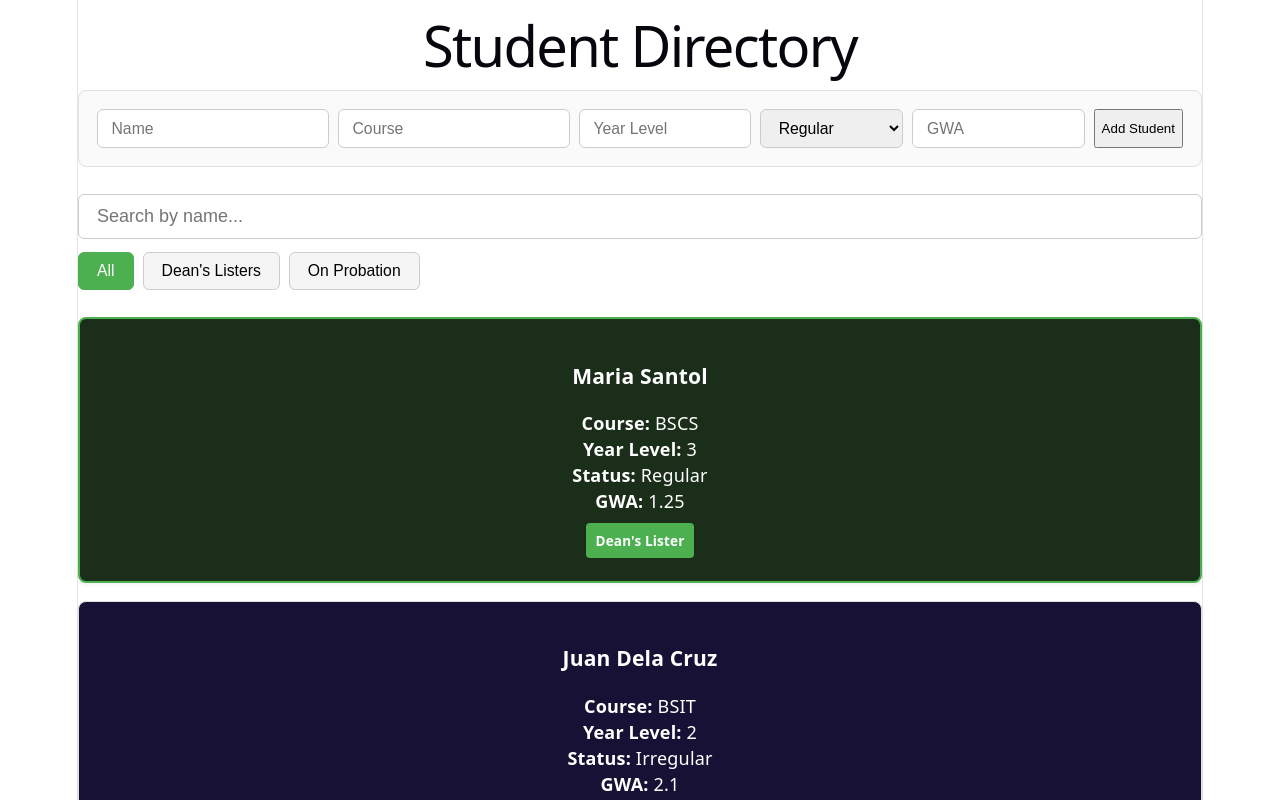
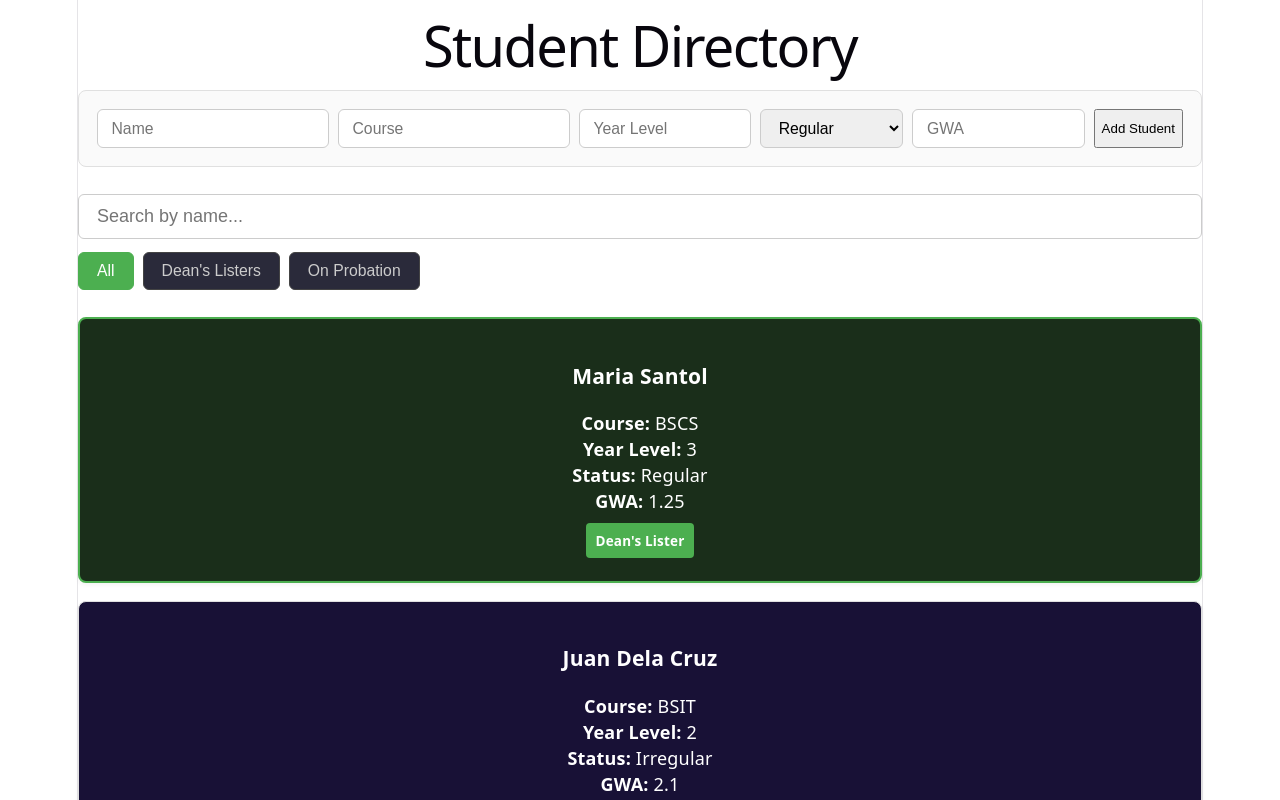
Before and after one commit to remsysc/student-directory, a React (Vite) app: page / in a window 1280 px wide. Shown: the top 800 px of the page. Built offline with nearby package versions, Linux system fonts and the light colour scheme.

Commit message:
fix: dark background on filter buttons

```diff
--- a/src/components/DirectoryControls.module.css
+++ b/src/components/DirectoryControls.module.css
@@ -19,16 +19,17 @@
 
 .filterButton {
   padding: 0.5rem 1rem;
-  border: 1px solid #ccc;
+  border: 1px solid #444;
   border-radius: 6px;
-  background: #f5f5f5;
+  background: #2a2a3a;
+  color: #ccc;
   cursor: pointer;
   font-size: 0.875rem;
   transition: background 0.2s, border-color 0.2s;
 }
 
 .filterButton:hover {
-  background: #e0e0e0;
+  background: #3a3a4a;
 }
 
 .activeFilter {
```
